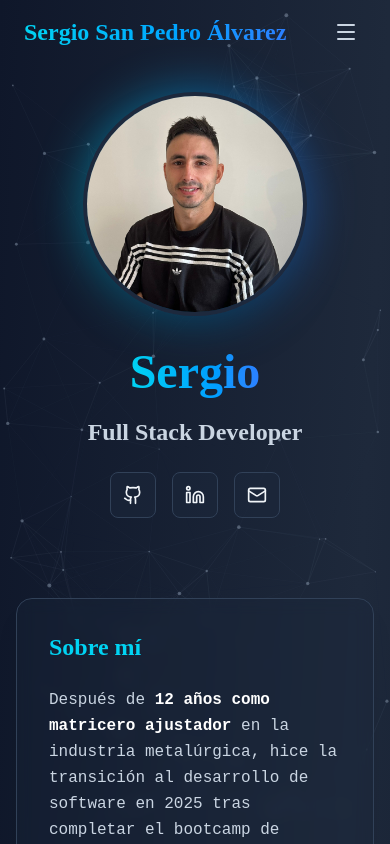
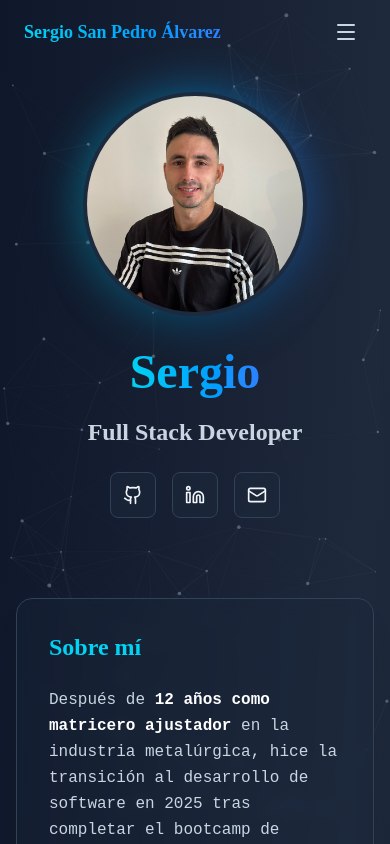
Before and after one commit to SergioSanPedro90/portfolio_sergio, a React (Vite) app: page / in a window 390 px wide. Shown: the top 844 px of the page. Built offline with nearby package versions, Linux system fonts and the light colour scheme; a web font is replaced by a local one.

Commit message:
cambio de tamaño letra

```diff
--- a/src/components/navbar/Navbar.component.tsx
+++ b/src/components/navbar/Navbar.component.tsx
@@ -60,7 +60,7 @@ export const Navbar = ({ activeSection, onNavigate }: NavbarProps) => {
       <div className="w-full px-6 sm:px-10 lg:px-20">
         <div className="flex justify-between items-center h-16">
           {/* Logo */}
-          <h1 className="text-2xl font-bold bg-linear-to-r from-cyan-400 to-blue-500 bg-clip-text text-transparent">
+          <h1 className="sm:text-2xl text-lg font-bold bg-linear-to-r from-cyan-400 to-blue-500 bg-clip-text text-transparent">
             Sergio San Pedro Álvarez
           </h1>
 
```
